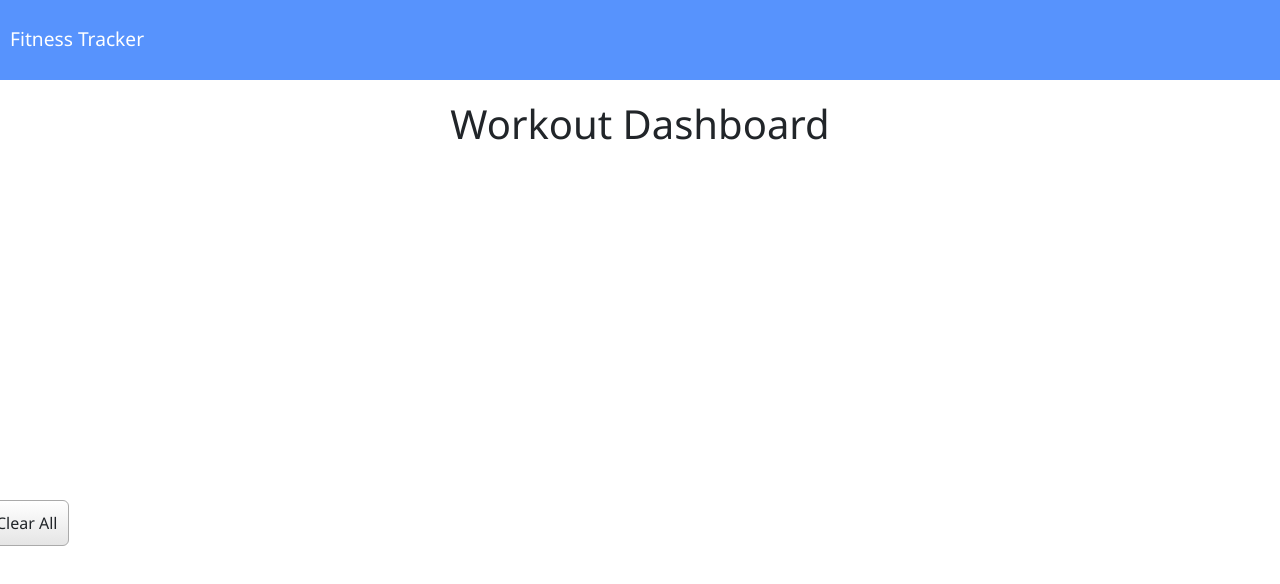
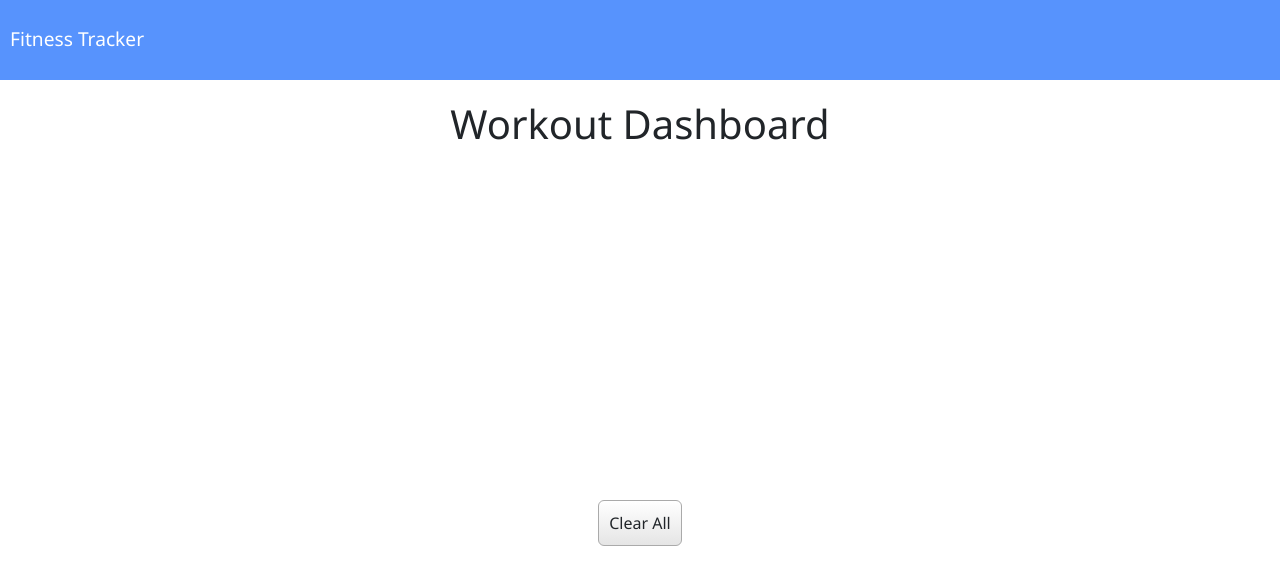
Before and after one commit to paveldarii/my-personal-fitness-tracker, a website: page public/stats.html in a window 1280 px wide. Drawn offline with nearby package versions, Linux system fonts and the light colour scheme; no server answers.

Commit message:
centralized clear all button

```diff
--- a/public/style.css
+++ b/public/style.css
@@ -33,7 +33,7 @@ a:visited {
   color: inherit;
 }
 
-nav a:hover{
+nav a:hover {
   opacity: 0.7;
 }
 
@@ -347,6 +347,12 @@ form > button {
   opacity: 0;
 }
 
+#clear-all {
+  display: block;
+  margin-left: auto;
+  margin-right: auto;
+}
+
 .d-flex {
   display: flex;
   flex-wrap: wrap;
```
